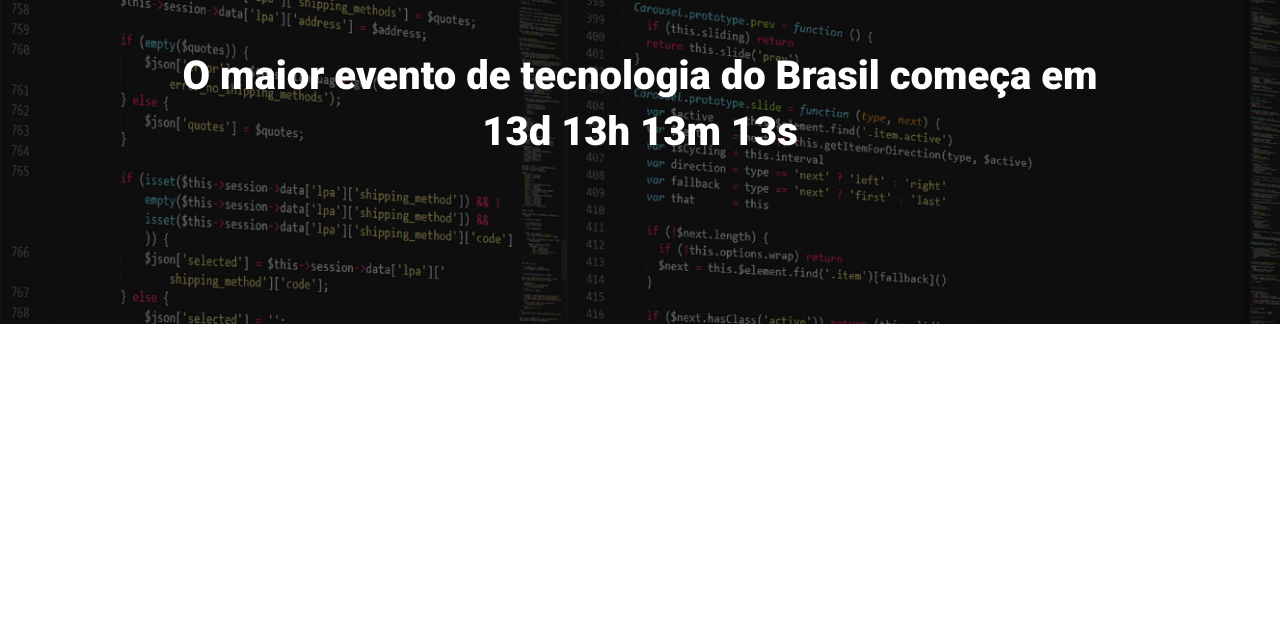
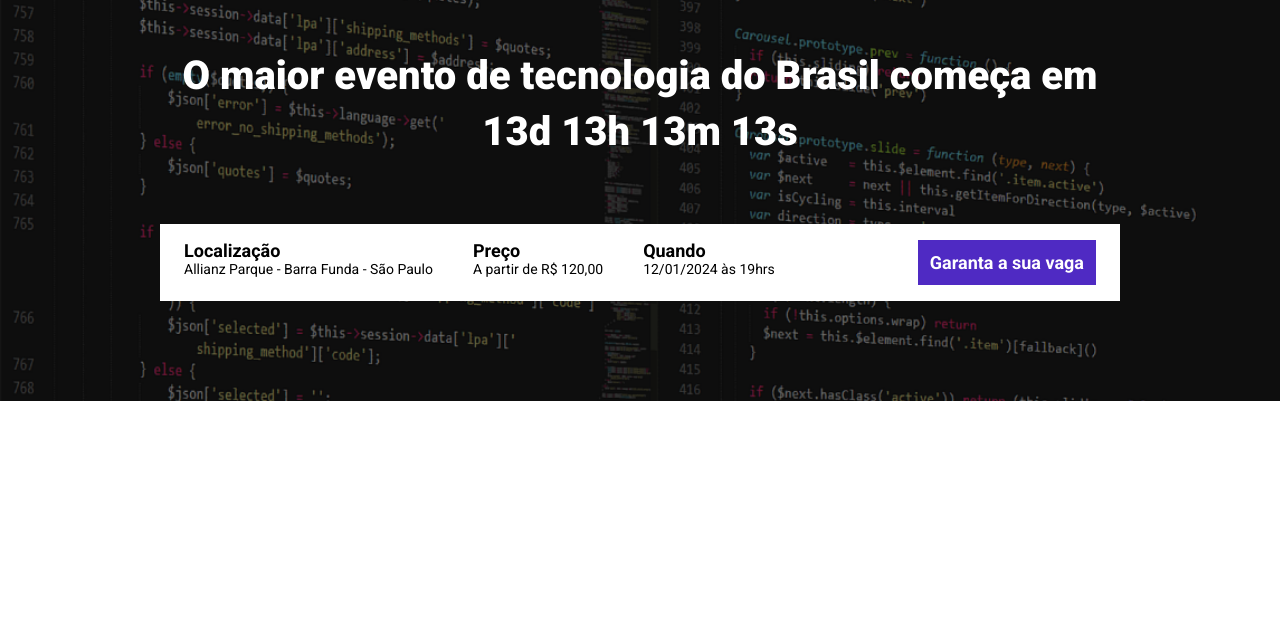
Before and after one commit to juliocamorim/ebac_tech_talks, a website built with Parcel: page src/index.html in a window 1280 px wide. Shown: the part 160-800 px from the top of the page. Built offline with nearby package versions, Linux system fonts and the light colour scheme.

Commit message:
criando o 'menu' informação do evento

```diff
--- a/src/index.html
+++ b/src/index.html
@@ -16,6 +16,25 @@
             <p class="hero__text">
                 O maior evento de tecnologia do Brasil começa em 13d 13h 13m 13s
             </p>
+            <div class="infos-bar">
+                <ul class="infos-bar__infos">
+                    <li class="infos-bar__infos__item">
+                        <b>Localização</b>
+                        Allianz Parque - Barra Funda - São Paulo
+                    </li>
+                    <li class="infos-bar__infos__item">
+                        <b>Preço</b>
+                        A partir de R$ 120,00
+                    </li>
+                    <li class="infos-bar__infos__item">
+                        <b>Quando</b>
+                        12/01/2024 às 19hrs
+                    </li>
+                </ul>
+                <a href="#" class="button button--primary">
+                    Garanta a sua vaga
+                </a>
+            </div>
         </div>
     </header>
 
--- /dev/null
+++ b/src/styles/components/_buttons.scss
@@ -0,0 +1,23 @@
+.button {
+    padding: 12px;
+    font-size: 18px;
+    font-weight: bold;
+    text-decoration: none;
+    text-align: center;
+    white-space: nowrap;
+
+    &--primary {
+        color: #fff;
+        background-color: #4f2ac3;
+    }
+
+    @media (max-width: 640px) {
+        display: block;
+        width: 100%;
+    }
+
+    @media (max-width: 1024px) {
+        display: flex;
+        align-items: center;
+    }
+}
--- /dev/null
+++ b/src/styles/components/_infos_bar.scss
@@ -0,0 +1,35 @@
+.infos-bar {
+    padding: 16px 24px;
+    background-color: #fff;
+    display: flex;
+    justify-content: space-between;
+
+    &__infos {
+        display: flex;
+        gap: 40px;
+
+        &__item {
+            font-size: 14px;
+            color: #000;
+
+            b {
+                color: #000;
+                font-size: 18px;
+                display: block;
+            }
+        }
+    }
+
+    @media (max-width: 640px) {
+        display: block;
+
+        &__infos {
+            display: block;
+
+            &__item {
+                margin-bottom: 24px;
+
+            }
+        }
+    }
+}
--- a/src/styles/main.scss
+++ b/src/styles/main.scss
@@ -1,4 +1,6 @@
 @use 'hero';
+@use 'components/infos_bar';
+@use 'components/buttons';
 
 * {
     margin: 0;
@@ -6,6 +8,7 @@
     box-sizing: border-box;
     font-family: Roboto, sans-serif;
     color: #fff;
+    list-style: none;
 }
 
 .container {
```
Also changed, not shown: dist/index.html, dist/styles/main.css, 2 other files.
